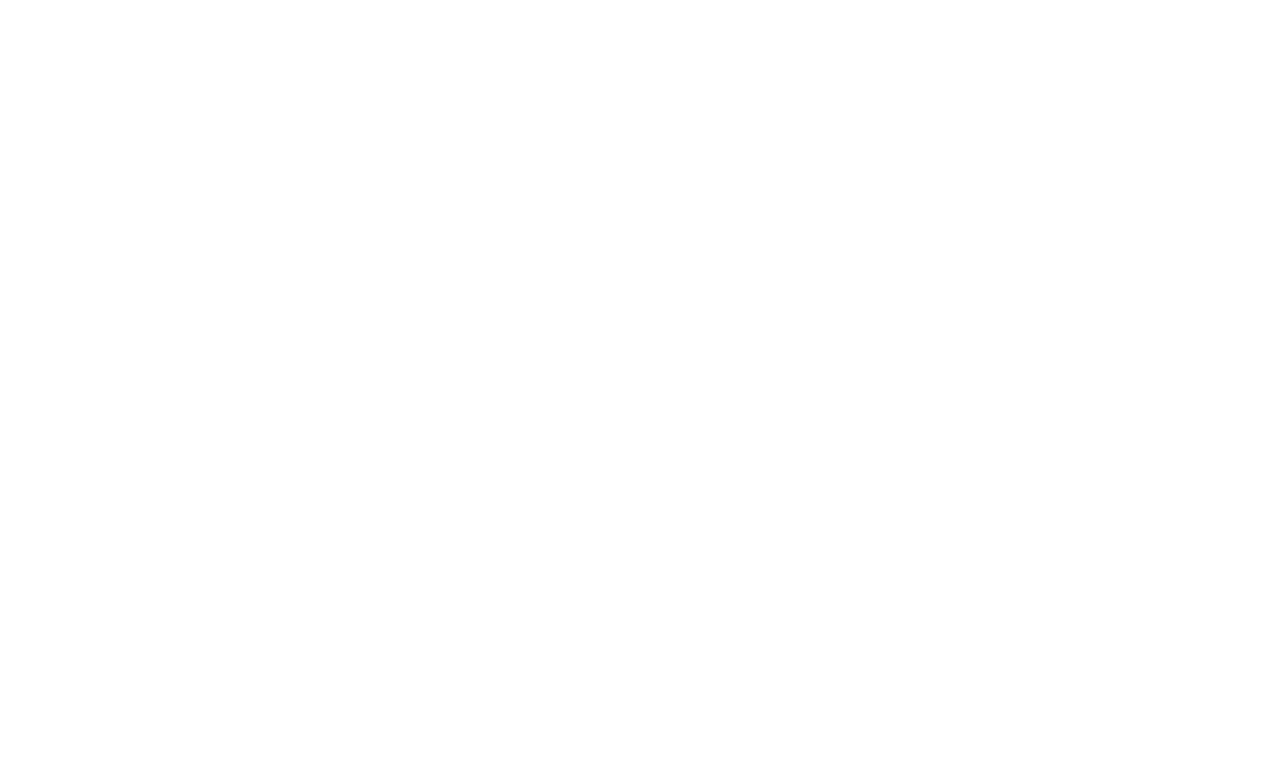
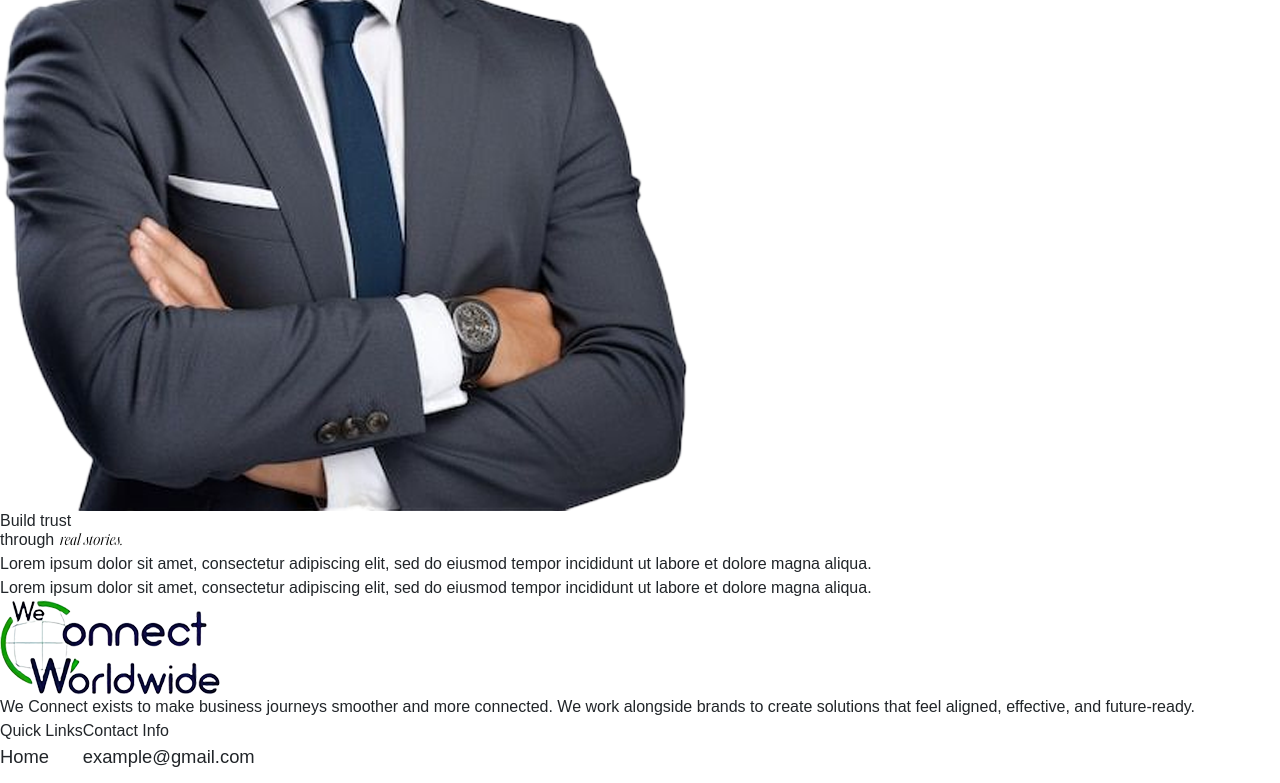
Before and after one commit to josephpal27/We-Connect-Worldwide, a React (Vite) app: page /services in a window 1280 px wide. Shown: the part 2138-2921 px from the top of the page. Before the commit the page ends 2005 px from the top, so only its background shows below. Built offline with nearby package versions, Linux system fonts and the light colour scheme; a web font is replaced by a local one.

Commit message:
Build Trust Added

```diff
--- /dev/null
+++ b/src/components/BuildTrust.jsx
@@ -0,0 +1,51 @@
+import man from '../assets/images/man.png';
+
+const BuildTrust = () => {
+    return (
+        <>
+            <section className="
+                d-flex justify-between items-center flex-wrap
+                bg-[#eaeaea]
+                px-[7%]
+                py-[5rem]
+                relative
+            ">
+                <div className="">
+                    <img src={man} alt="Image" loading="lazy" className="
+                        w-[29%]
+                        absolute bottom-0
+                    " />
+                </div>
+                <div className="
+                    w-[55%]
+                ">
+                    <h5 className="
+                        text-[4rem]
+                        text-[#0764f9]
+                        font-[600]
+                    ">
+                        Build trust <br /> through <span>real stories.</span>
+                    </h5>
+                    <p className="
+                        text-[1.2rem]
+                        mt-[1.5rem]
+                        font-[500]
+                        text-[#000]
+                    ">
+                        Lorem ipsum dolor sit amet, consectetur adipiscing elit, sed do eiusmod tempor incididunt ut labore et dolore magna aliqua.
+                    </p>
+                    <p className="
+                        text-[1.2rem]
+                        mt-[1rem]
+                        font-[500]
+                        text-[#000]
+                    ">
+                        Lorem ipsum dolor sit amet, consectetur adipiscing elit, sed do eiusmod tempor incididunt ut labore et dolore magna aliqua.
+                    </p>
+                </div>
+            </section>
+        </>
+    )
+}
+
+export default BuildTrust
--- a/src/components/Consultation.jsx
+++ b/src/components/Consultation.jsx
@@ -29,6 +29,7 @@
                     py-[1.2rem]
                     px-[2.5rem]
                     mt-[2rem]
+                    mb-[0.4rem]
                     text-[1.2rem]
                     hover:translate-y-[-5px]
                     shadow-[0_5px_15px_rgba(0,0,0,0.35)]
--- a/src/components/WhyUs.jsx
+++ b/src/components/WhyUs.jsx
@@ -6,7 +6,7 @@
     let [textShow, setTextShow] = useState(false);
 
     let toggleText = () => {
-        setTextShow(true);
+        setTextShow(prev => !prev);
     }
 
     return (
@@ -24,11 +24,12 @@
                 <div className="
                     w-[45%]
                 ">
-                    <h4 className="
+                    <h3 className="
                         text-[4rem]
+                        font-[600]
                     ">
                         Why our service <br /> <span className="text-[#0764f9]">Key Points of the Services</span>
-                    </h4>
+                    </h3>
                     <p className="
                         text-[1.3rem]
                         mt-[1.5rem]
--- a/src/pages/Services.jsx
+++ b/src/pages/Services.jsx
@@ -1,3 +1,4 @@
+import BuildTrust from "../components/BuildTrust"
 import OnePlatform from "../components/OnePlatform"
 import WhyUs from "../components/WhyUs"
 
@@ -34,6 +35,9 @@
 
             {/* Why Us */}
             <WhyUs />
+
+            {/* Build Trust */}
+            <BuildTrust />
         </>
     )
 }
```
